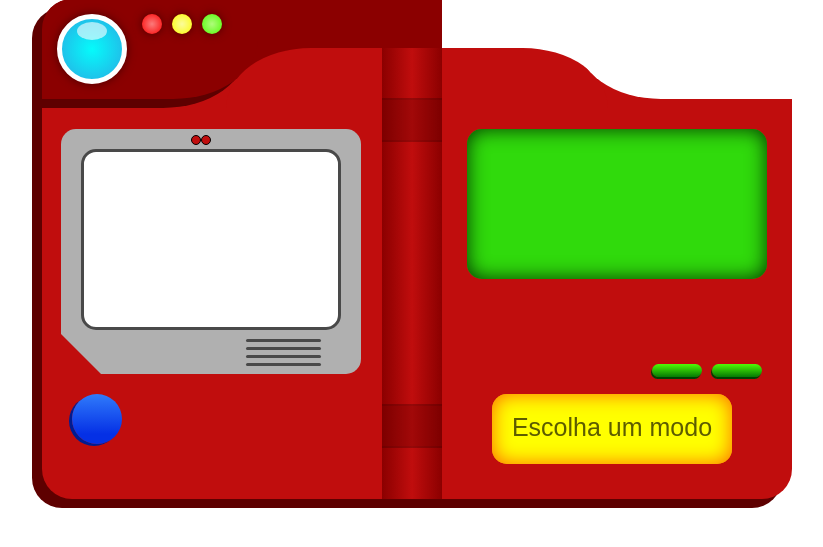
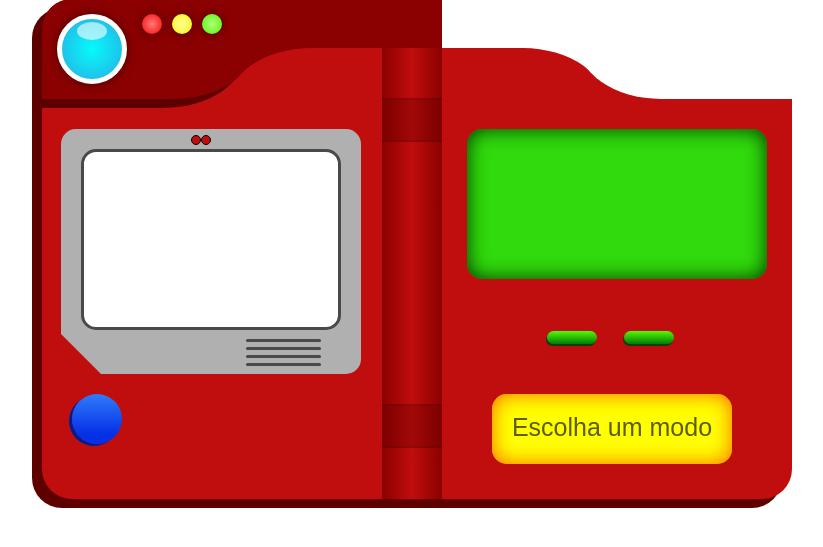
Before and after one commit to senacrs-emti/2022-2M-projetodev-G14-, a PHP site: page / in a window 1280 px wide. Shown: the part 51-598 px from the top of the page, without its empty margins (223-1046 px from the left). Run offline with PHP 8.4, Linux system fonts and the light colour scheme.

Commit message:
greenbutton

```diff
--- a/style.css
+++ b/style.css
@@ -900,8 +900,8 @@ div#picture img#imgCachorro {
 		z-index: 1;
 
 		position: absolute;
-		top: 365px;
-		left: 210px;
+		top: 332px;
+		left: 105px;
 
 		border-radius: 100px;
 		-webkit-border-radius: 100px;
@@ -928,8 +928,8 @@ div#picture img#imgCachorro {
 		z-index: 1;
 
 		position: absolute;
-		top: 365px;
-		left: 270px;
+		top: 332px;
+		left: 182px;
 
 		border-radius: 100px;
 		-webkit-border-radius: 100px;
```
